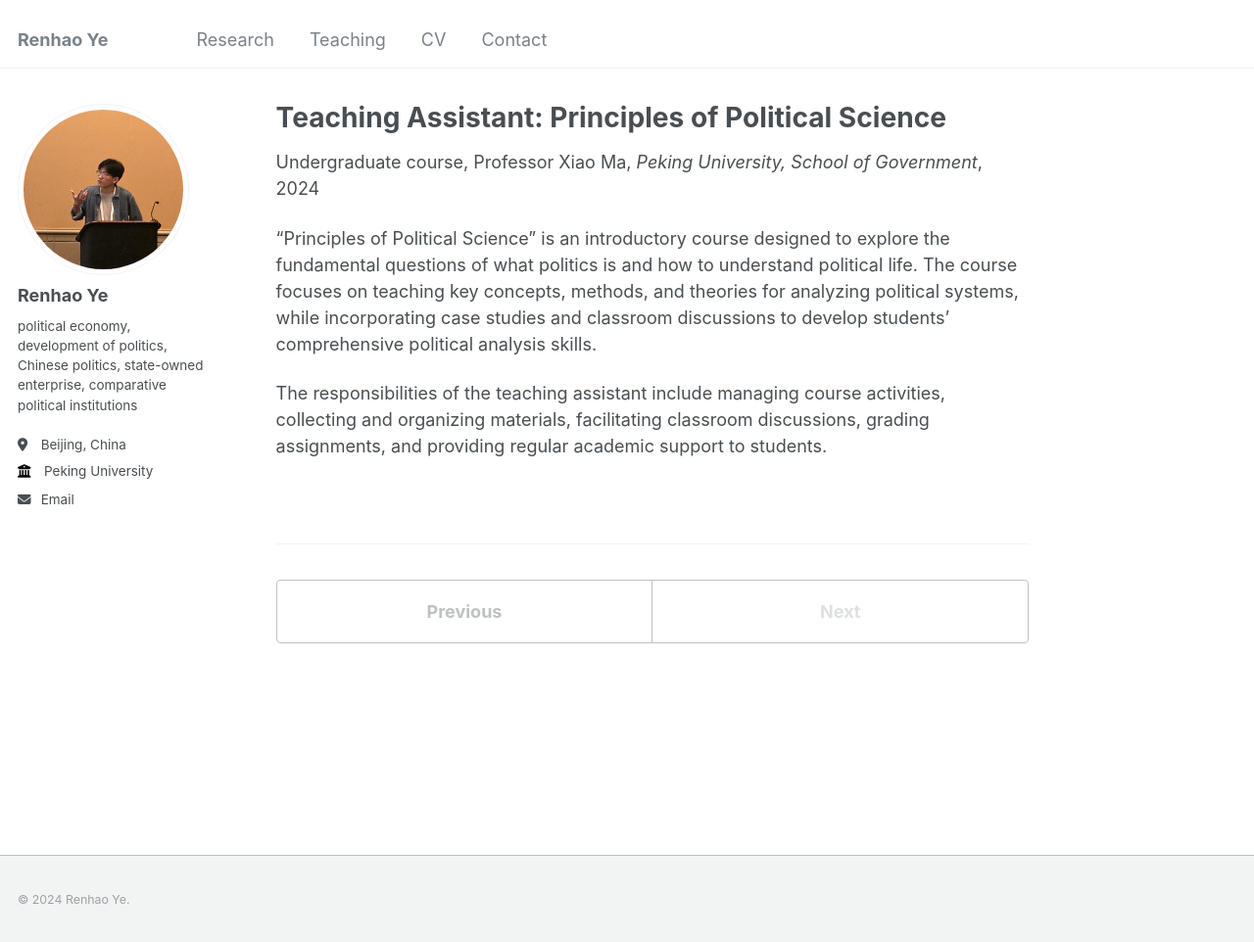
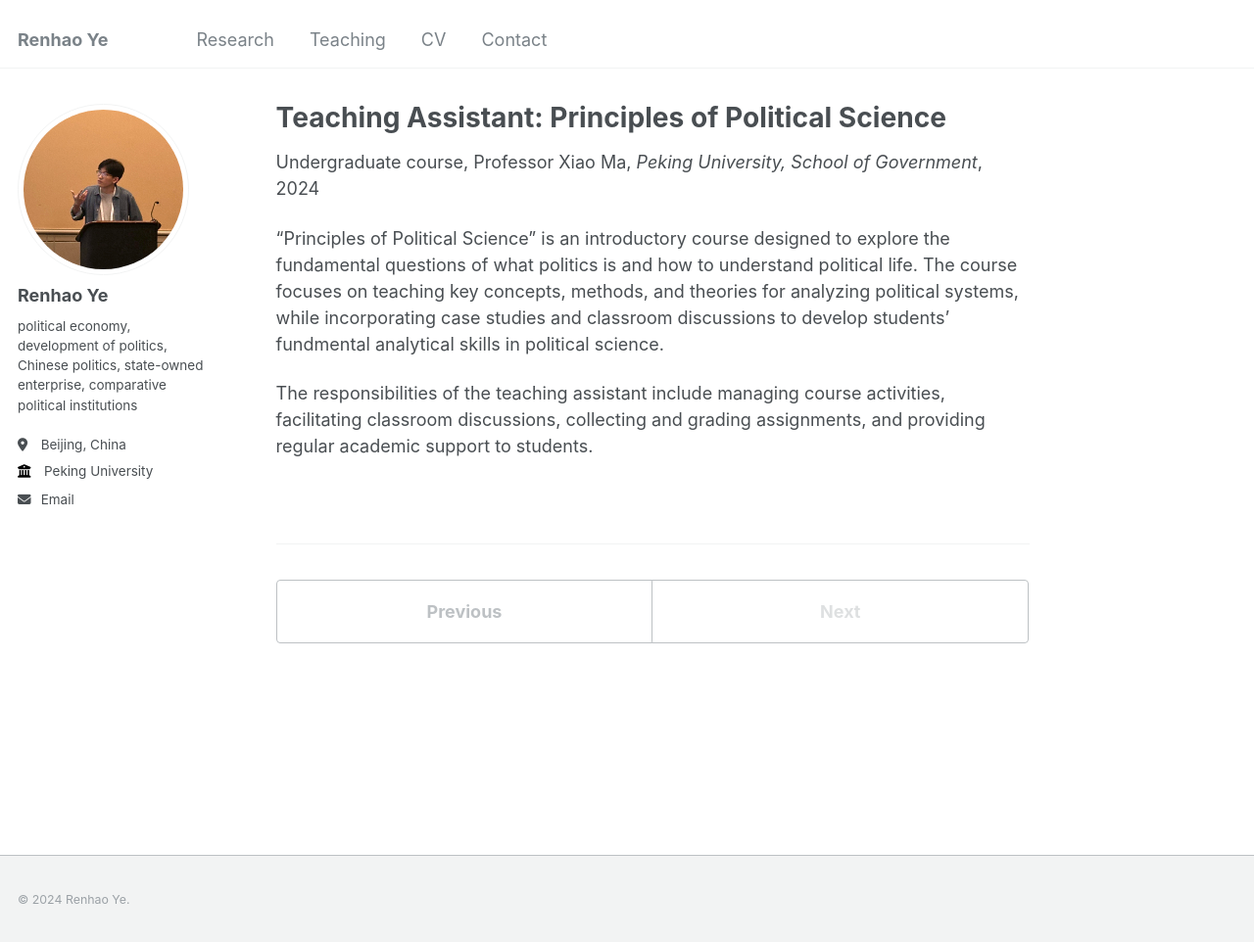
Before and after one commit to thenhow-ye/thenhow-ye.github.io, a Jekyll site: the page built from _teaching/TA-principles-of-political-science2.md, in a window 1280 px wide and 965 px high. Shown: the top 962 px of the window at 98% size. Built offline with Jekyll 4.4.1, drawn with Linux system fonts in a browser that asks for light colours.

Commit message:
Update TA-principles-of-political-science2.md

```diff
--- a/_teaching/TA-principles-of-political-science2.md
+++ b/_teaching/TA-principles-of-political-science2.md
@@ -8,6 +8,6 @@ date: 2024-09-01
 location: "Beijing, China"
 ---
 
-"Principles of Political Science" is an introductory course designed to explore the fundamental questions of what politics is and how to understand political life. The course focuses on teaching key concepts, methods, and theories for analyzing political systems, while incorporating case studies and classroom discussions to develop students' comprehensive political analysis skills.
+"Principles of Political Science" is an introductory course designed to explore the fundamental questions of what politics is and how to understand political life. The course focuses on teaching key concepts, methods, and theories for analyzing political systems, while incorporating case studies and classroom discussions to develop students' fundmental analytical skills in political science.
 
-The responsibilities of the teaching assistant include managing course activities, collecting and organizing materials, facilitating classroom discussions, grading assignments, and providing regular academic support to students.
+The responsibilities of the teaching assistant include managing course activities, facilitating classroom discussions, collecting and grading assignments, and providing regular academic support to students.
```
